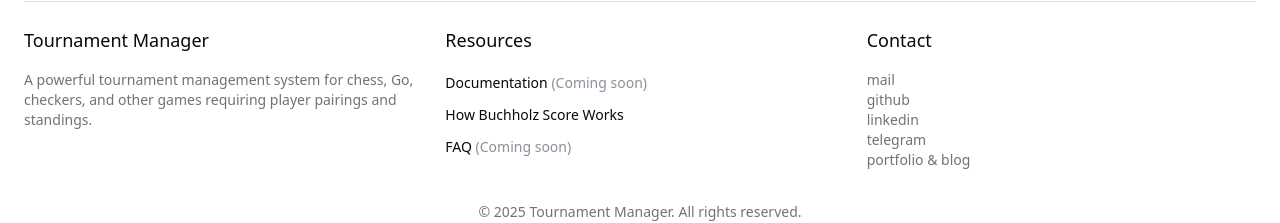
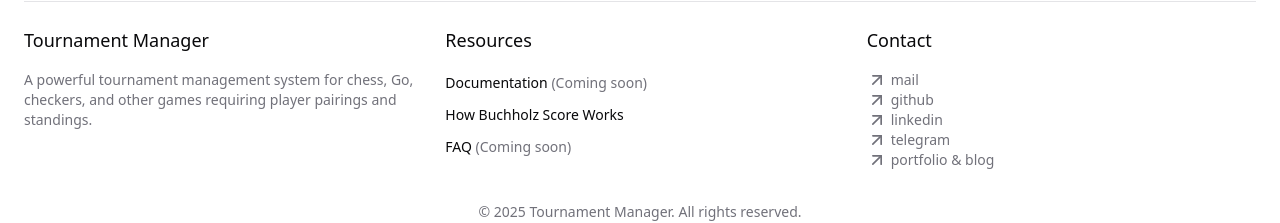
Before and after one commit to tsepakme/aiusha, a React (Vite) app: page / in a window 1280 px wide. Shown: the part 630-853 px from the top of the page. Built offline with nearby package versions, Linux system fonts and the light colour scheme.

Commit message:
Enhance Footer component with icons and update link styles for better accessibility

```diff
--- a/src/shared/components/Footer.tsx
+++ b/src/shared/components/Footer.tsx
@@ -1,4 +1,5 @@
 import { Separator } from '@/shared/components/separator';
+import { ArrowUpRight } from 'lucide-react';
 
 export function Footer() {
   const currentYear = new Date().getFullYear();
@@ -19,7 +20,7 @@ export function Footer() {
             <h3 className="text-lg font-medium mb-4">Resources</h3>
             <ul className="space-y-2">
               <li>
-                <a href="#" className="text-sm hover:underline">Documentation <span className='text-gray-600/65 dark:text-gray-400/65'>(Coming soon)</span></a>
+                <a href="#" className="text-sm hover:underline">Documentation <span className='text-muted-foreground'>(Coming soon)</span></a>
               </li>
               <li>
                 <a href="https://chess.stackexchange.com/questions/24915/how-is-buchholz-score-calculated-in-a-swiss-tournament"
@@ -30,18 +31,33 @@ export function Footer() {
                 </a>
               </li>
               <li>
-                <a href="#" className="text-sm hover:underline">FAQ <span className='text-gray-600/65 dark:text-gray-400/65'>(Coming soon)</span></a>
+                <a href="#" className="text-sm hover:underline">FAQ <span className='text-muted-foreground'>(Coming soon)</span></a>
               </li>
             </ul>
           </div>
           <div>
             <h3 className="text-lg font-medium mb-4">Contact</h3>
             <address className="not-italic text-sm text-muted-foreground">
-              <p><a href="mailto:aiusha@aiusha.com" className="hover:underline" target="_blank" rel="noopener noreferrer">mail</a></p>
-              <p><a href="https://www.github.com/tsepakme/aiusha" className="hover:underline" target="_blank" rel="noopener noreferrer">github</a></p>
-              <p><a href="https://www.linkedin.com/in/aiusha-mikhailov/" className="hover:underline" target="_blank" rel="noopener noreferrer">linkedin</a></p>
-              <p><a href="https://www.t.me/tsepakme" className="hover:underline" target="_blank" rel="noopener noreferrer">telegram</a></p>
-              <p><a href="https://www.tsepakme.com" className="hover:underline" target="_blank" rel="noopener noreferrer">portfolio & blog</a></p>
+              <p className='flex items-center gap-1 hover:underline'>
+                <ArrowUpRight size={20} />
+                <a href="mailto:aiusha@aiusha.com" target="_blank" rel="noopener noreferrer">mail</a>
+              </p>
+              <p className='flex items-center gap-1 hover:underline'>
+                <ArrowUpRight size={20} />
+                <a href="https://www.github.com/tsepakme/aiusha" className="hover:underline" target="_blank" rel="noopener noreferrer">github</a>
+              </p>
+              <p className='flex items-center gap-1 hover:underline'>
+                <ArrowUpRight size={20} />
+                <a href="https://www.linkedin.com/in/aiusha-mikhailov/" className="hover:underline" target="_blank" rel="noopener noreferrer">linkedin</a>
+              </p>
+              <p className='flex items-center gap-1 hover:underline'>
+                <ArrowUpRight size={20} />
+                <a href="https://www.t.me/tsepakme" className="hover:underline" target="_blank" rel="noopener noreferrer">telegram</a>
+              </p>
+              <p className='flex items-center gap-1 hover:underline'>
+                <ArrowUpRight size={20} />
+                <a href="https://www.tsepakme.com" className="hover:underline" target="_blank" rel="noopener noreferrer">portfolio & blog</a>
+              </p>
             </address>
           </div>
         </div>
```
